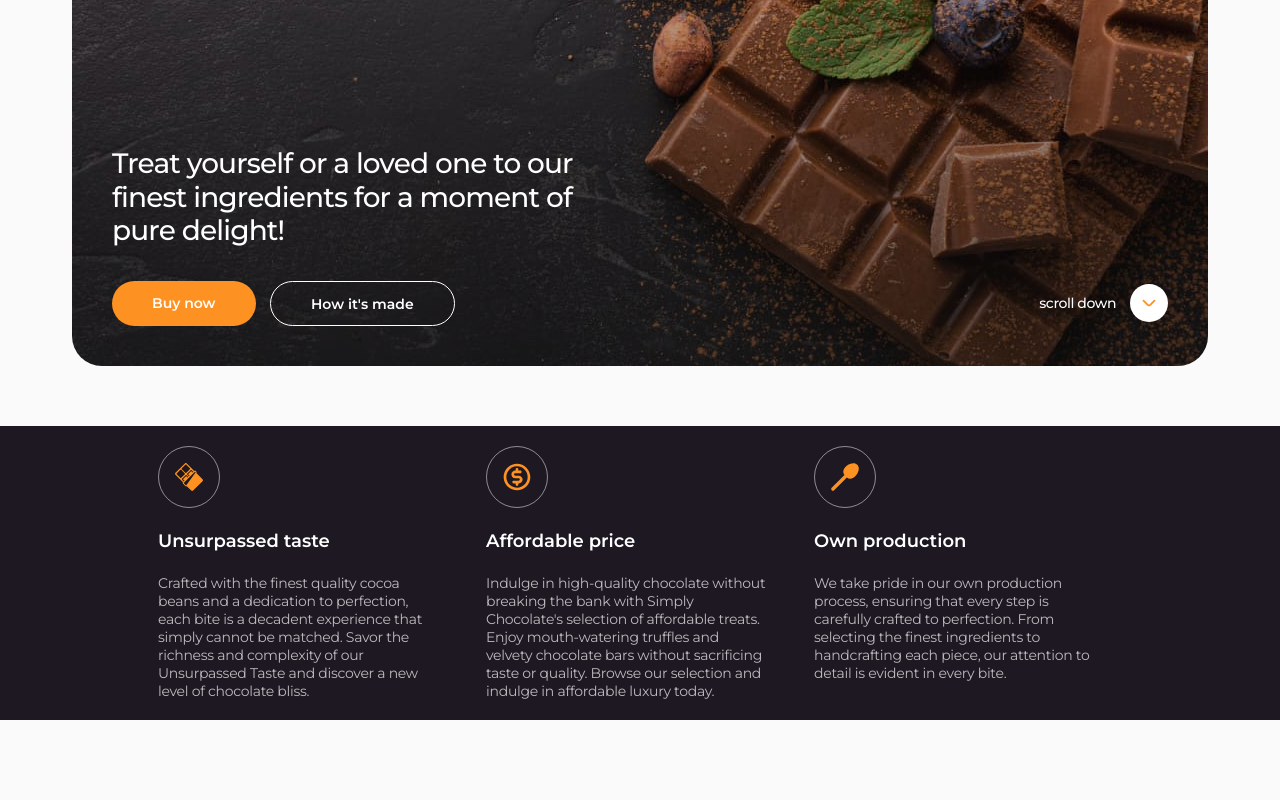
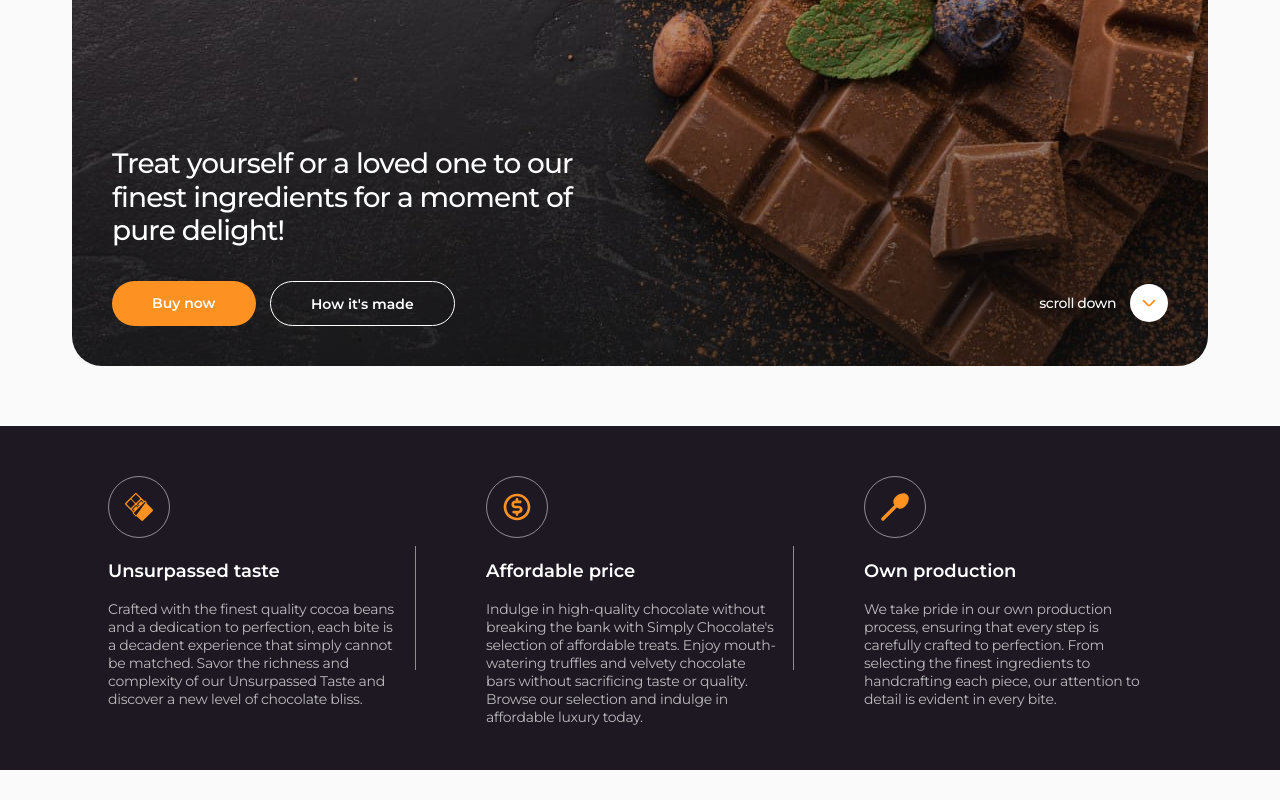
Before and after one commit to ruslankozenko/Simply-Chocolate-education, a plain HTML site: page index.html in a window 1280 px wide. Shown: the part 314-1114 px from the top of the page. Before the commit the page ends 1064 px from the top, so only its background shows below. Drawn offline with nearby package versions, Linux system fonts and the light colour scheme.

Commit message:
sch benefit

```diff
--- a/css/styles.css
+++ b/css/styles.css
@@ -290,11 +290,6 @@ body {
 
     /* ============== MOBILE BENEFITS ============== */
 
-.section {
-    padding-top: 30px;
-    padding-bottom: 30px;
-    }
-
  .icon {
     display: flex;
     width: 62px;
@@ -314,12 +309,12 @@ body {
  .benefits {
     display: flex;
     min-width: 375px;
-    padding: 20px;
+    padding: 20px 0px;
     flex-direction: column;
     justify-content: center;
     align-items: center;
     background: #1E1823;
-     margin-top: 60px;
+    margin-top: 60px;
     margin-bottom: 30px;
  }
 
@@ -328,12 +323,11 @@ body {
      font-weight: 600;
      color: #FFF;
      line-height: normal;
-     margin-bottom: 22px;
+     margin-bottom: 18px;
  }
 
  .benefits-list-item {
    width: 308px;
-   padding-right: 28px;
  }
 
  .benefits-list {
@@ -348,18 +342,15 @@ body {
      font-weight: 400;
      line-height: 1.29;
      letter-spacing: -0.02em;
+    font-style: normal;
+    line-height: normal;
  }
-
-
-
-
-
-
 
 
 @media screen and (min-width: 768px) {
     .container {
         max-width: 736px;
+        padding: 0px;
     }
 
  /* ============== TABLET HEADER ============== */
@@ -491,6 +482,24 @@ body {
 
 /* ============== /TABLET HERO ============== */
 
+/* ============== TABLET BENEFIT ============== */
+
+.benefits {
+    padding: 50px 32px 50px;
+}
+
+.benefits-list {
+    gap: 32px;
+}
+
+.benefits-list-item {
+    width: 336px;
+    height: 244px;
+    padding-right: 28px;
+}
+
+/* ============== /TABLET BENEFIT ============== */
+
 }
 
 @media screen and (min-width: 1168px) {
@@ -534,5 +543,36 @@ body {
 
 /* ============== /DESKTOP HERO ============== */
 
+/* ============== DESKTOP BENEFIT ============== */
+
+.benefits-list .current-benefits::after {
+    content: "";
+    width: 1px;
+    height: 124px;
+    display: block;
+    color: #FFF;
+    background: rgba(255, 255, 255, 0.50);
+    position: absolute;
+    right: -0px;
+    top: 70px;
+}
+
+.current-benefits {
+    position: relative;
+}
+
+.benefits {
+   padding: 50px;
+}
+
+.benefits-list {
+    flex-wrap: nowrap;
+    gap: 70px;
+    }
+
+.benefits-list-item {
+    width: 308px;
+   padding-right: 18px;
+    }
 
 }
--- a/index.html
+++ b/index.html
@@ -108,6 +108,8 @@
       <!-- BENEFITS -->
 
       <section class="benefits section" id="benefits">
+        <div class="container">
+        <div class="benefits-wrapper">
         <h2 class="visually-hidden">Our benefits</h2>
         <ul class="benefits-list list">
           <li class="benefits-list-item current-benefits">
@@ -139,7 +141,7 @@
               affordable luxury today.
             </p>
           </li>
-          <li class="benefits-list-item current-benefits">
+          <li class="benefits-list-item">
             <div class="icon">
               <svg class="icon-benefits" width="32" height="32">
                 <use href="./images/sprite.svg#icon-spoon"></use>
@@ -154,6 +156,8 @@
             </p>
           </li>
         </ul>
+        </div>
+        </div>
       </section>
 
       <!-- INGREDIENTS -->
```
